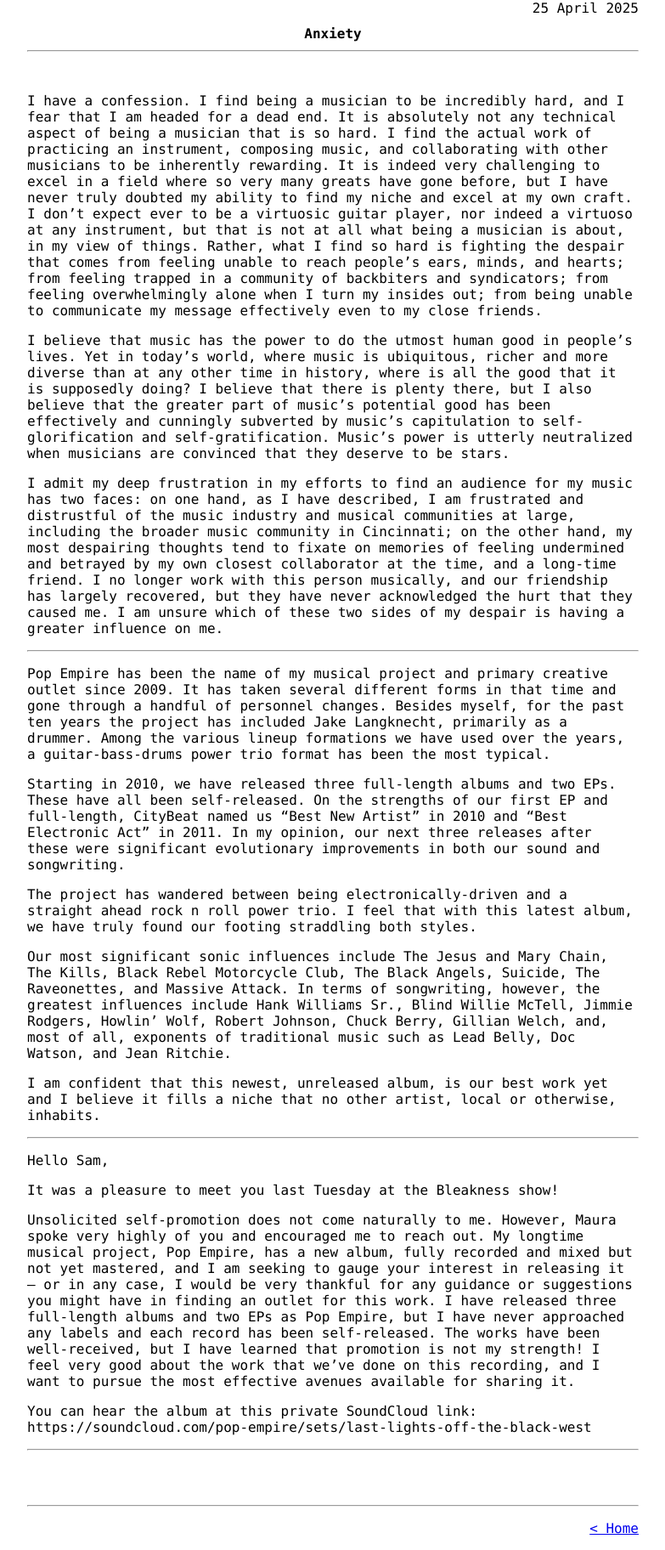
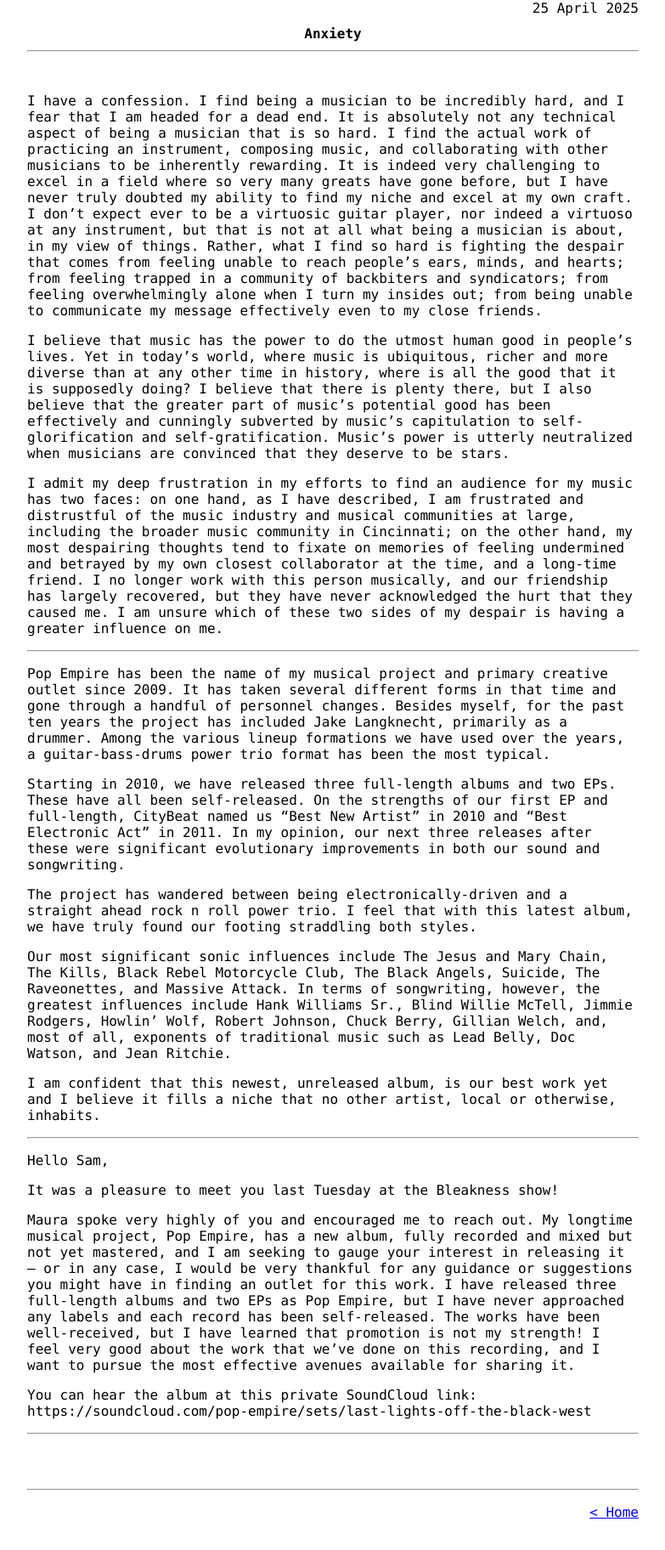
Before and after one commit to popempire/hjhw, a Jekyll site: the page built from _posts/2025-04-25-anxiety.md, in a window 1280 px wide. Shown: the whole page at 85% size, without its empty margins (248-1031 px from the left). Built offline with Jekyll 4.4.1, drawn with Linux system fonts in a browser that asks for light colours.

Commit message:
Update 2025-04-25-anxiety.md

```diff
--- a/_posts/2025-04-25-anxiety.md
+++ b/_posts/2025-04-25-anxiety.md
@@ -70,7 +70,7 @@ Hello Sam,
 
 It was a pleasure to meet you last Tuesday at the Bleakness show!
 
-Unsolicited self-promotion does not come naturally to me. However, Maura spoke very highly of you and encouraged me to reach out. My longtime musical project, Pop Empire, has a new album, fully recorded and mixed but not yet mastered, and I am seeking to gauge your interest in releasing it — or in any case, I would be very thankful for any guidance or suggestions you might have in finding an outlet for this work. I have released three full-length albums and two EPs as Pop Empire, but I have never approached any labels and each record has been self-released. The works have been well-received, but I have learned that promotion is not my strength! I feel very good about the work that we've done on this recording, and I want to pursue the most effective avenues available for sharing it.
+Maura spoke very highly of you and encouraged me to reach out. My longtime musical project, Pop Empire, has a new album, fully recorded and mixed but not yet mastered, and I am seeking to gauge your interest in releasing it — or in any case, I would be very thankful for any guidance or suggestions you might have in finding an outlet for this work. I have released three full-length albums and two EPs as Pop Empire, but I have never approached any labels and each record has been self-released. The works have been well-received, but I have learned that promotion is not my strength! I feel very good about the work that we've done on this recording, and I want to pursue the most effective avenues available for sharing it.
 
 You can hear the album at this private SoundCloud link:
 https://soundcloud.com/pop-empire/sets/last-lights-off-the-black-west
```
